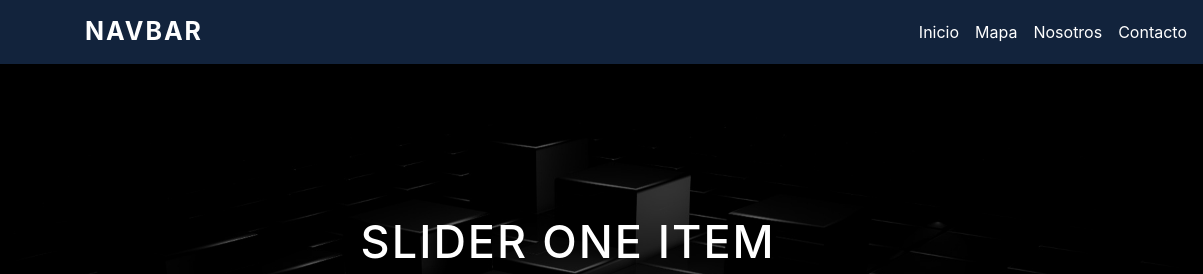
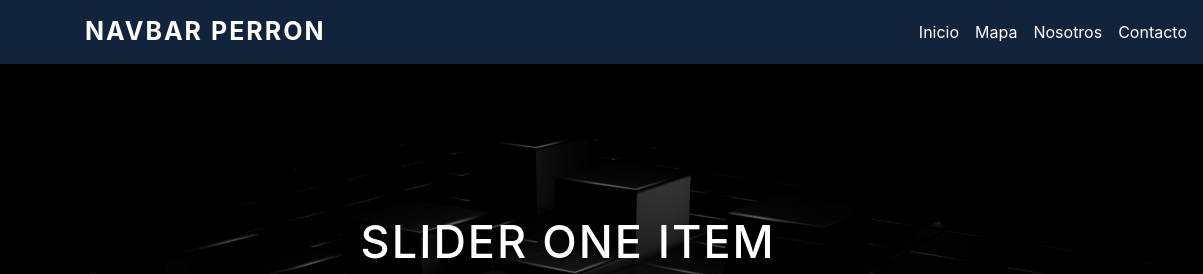
Before and after one commit to BriayanDeLaHoya/Diseno-Pymes, a plain HTML site: page pages/Slider/index.html in a window 1280 px wide. Shown: the top 274 px of the page, 0-1203 px from the left. Drawn offline with nearby package versions, Linux system fonts and the light colour scheme.

Commit message:
prueba repo

```diff
--- a/pages/Slider/index.html
+++ b/pages/Slider/index.html
@@ -13,7 +13,7 @@
 <body>
     <nav class="navbar navbar-expand-lg" style="background-color: #12233c;"> <!--color-->
       <div class="container">
-        <a class="navbar-brand" href="#">Navbar</a>
+        <a class="navbar-brand" href="#">Navbar Perron</a>
         <button class="navbar-toggler" type="button" data-toggle="collapse" data-target="#navbarSupportedContent" aria-controls="navbarSupportedContent" aria-expanded="false" aria-label="Toggle navigation">
             <span class="navbar-toggler-icon"></span>
         </button>
```
